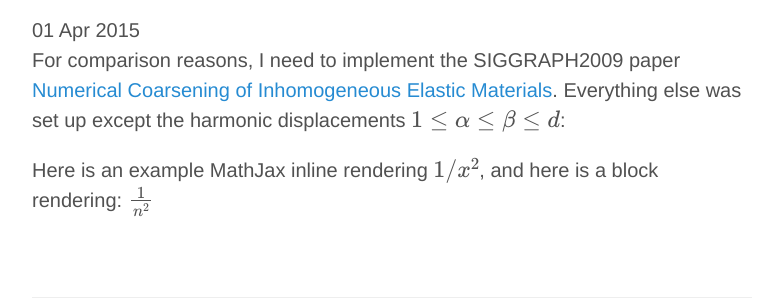
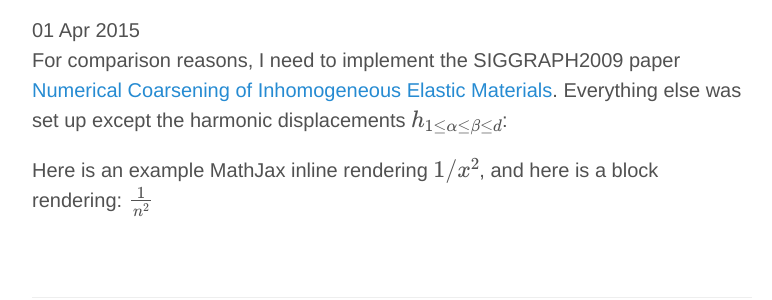
Before and after one commit to FeiZhu/blog, a Jekyll site: the page built from _posts/2015-04-01-solving-harmonic-displacements-with-fem-discretization.md, in a window 1280 px wide. Shown: the part 226-526 px from the top of the page, without its empty margins (248-1020 px from the left). Built offline with Jekyll 4.4.1, drawn with Linux system fonts in a browser that asks for light colours; Markdown is read by kramdown in place of the engine named in the settings; formulas are drawn with MathJax 3.

Commit message:
Update 2015-04-01-solving-harmonic-displacements-with-fem-discretization.md

```diff
--- a/_posts/2015-04-01-solving-harmonic-displacements-with-fem-discretization.md
+++ b/_posts/2015-04-01-solving-harmonic-displacements-with-fem-discretization.md
@@ -3,7 +3,7 @@ layout: post
 title: Solve for Harmonic Displacements with FEM Discretization
 ---
 
-For comparison reasons, I need to implement the SIGGRAPH2009 paper [Numerical Coarsening of Inhomogeneous Elastic Materials](http://users.cms.caltech.edu/~owhadi/publications/KMOD09.pdf). Everything else was set up except the harmonic displacements $ {1 \le \alpha \le \beta \le d} $:
+For comparison reasons, I need to implement the SIGGRAPH2009 paper [Numerical Coarsening of Inhomogeneous Elastic Materials](http://users.cms.caltech.edu/~owhadi/publications/KMOD09.pdf). Everything else was set up except the harmonic displacements $ h_{1 \le \alpha \le \beta \le d} $:
 
 Here is an example MathJax inline rendering $ 1/x^{2} $, and here is a block rendering:
 $$ \frac{1}{n^{2}} $$
```
